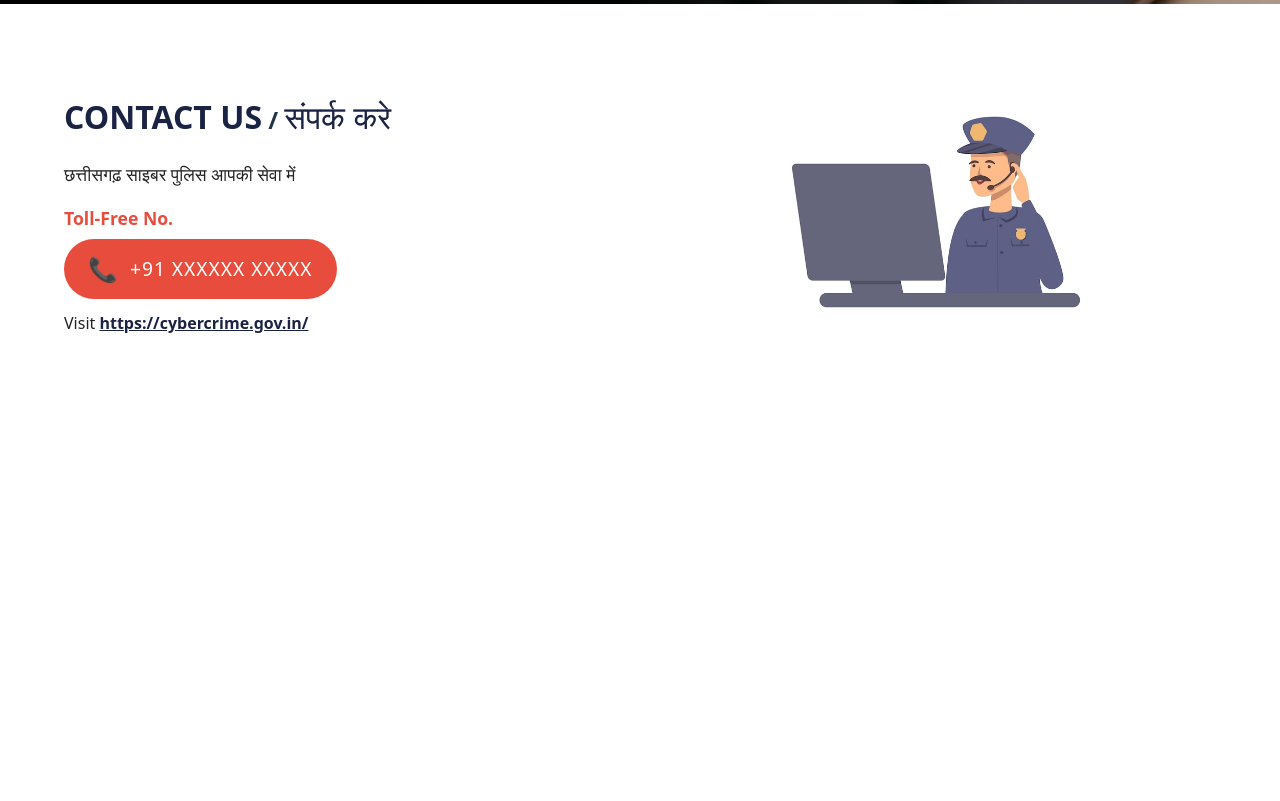
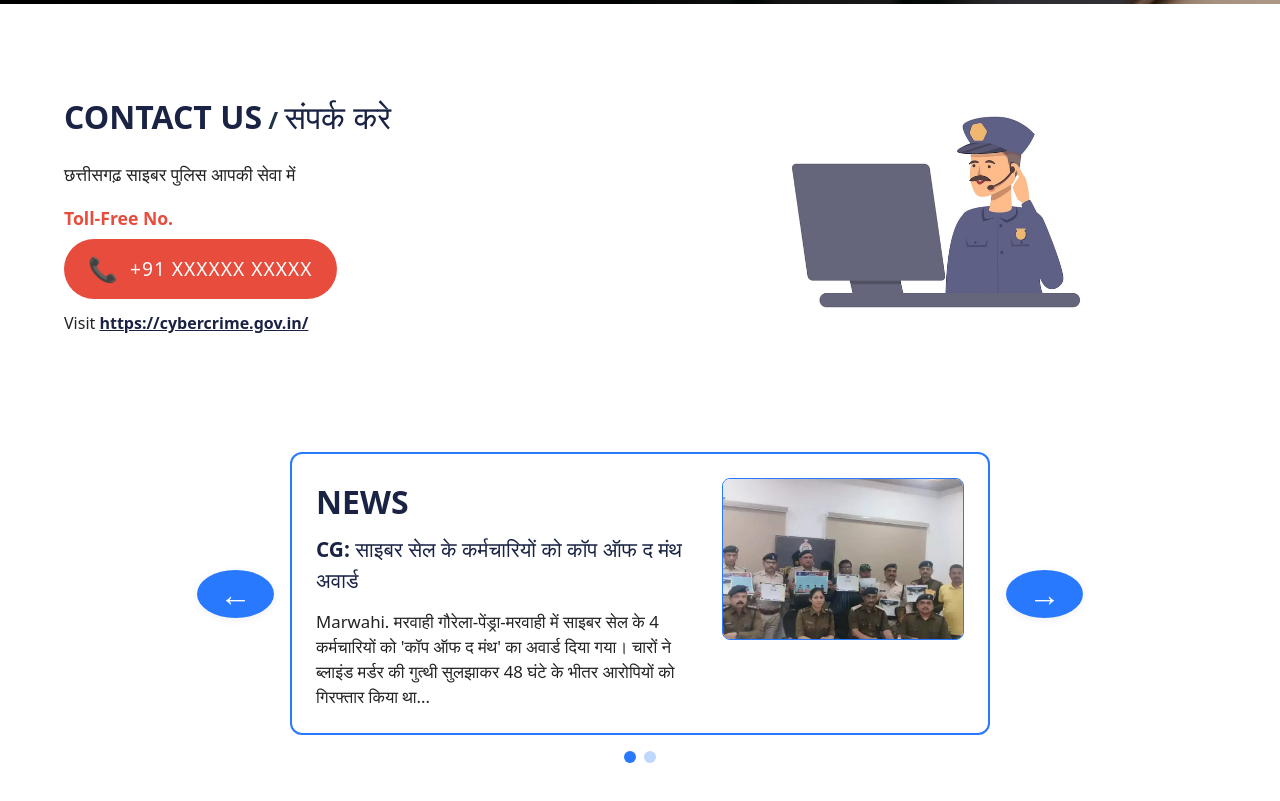
Before and after one commit to saitama-on/cyber-police, a React (Vite) app: page / in a window 1280 px wide. Shown: the part 957-1758 px from the top of the page. Before the commit the page ends 1377 px from the top, so only its background shows below. Built offline with nearby package versions, Linux system fonts and the light colour scheme.

Commit message:
scroll page

```diff
--- a/src/App.tsx
+++ b/src/App.tsx
@@ -2,6 +2,7 @@ import React from 'react';
 import Header from './components/Header';
 import Hero from './components/Hero';
 import Contact from './components/Contact';
+import NewsSection from './components/NewsSection';
 // Import other components as you create them, e.g.:
 // import Hero from './components/Hero';
 // import Contact from './components/Contact';
@@ -12,6 +13,7 @@ function App() {
       <Header />
       <Hero />
       <Contact />
+      <NewsSection />
       {/* <Hero /> */}
       {/* <Contact /> */}
       {/* Add other components here as you build them */}
--- /dev/null
+++ b/src/components/NewsSection.css
@@ -0,0 +1,115 @@
+.news-section {
+    padding: 32px 0 48px 0;
+    background: #fff;
+    display: flex;
+    flex-direction: column;
+    align-items: center;
+}
+
+.news-carousel {
+    display: flex;
+    align-items: center;
+    justify-content: center;
+    width: 100%;
+    max-width: 900px;
+    margin: 0 auto;
+    position: relative;
+}
+
+.news-card {
+    min-width: 700px;
+    max-width: 700px;
+    background: #fff;
+    border: 2px solid #2979ff;
+    border-radius: 12px;
+    display: flex;
+    align-items: flex-start;
+    padding: 24px;
+    box-sizing: border-box;
+    gap: 24px;
+    transition: box-shadow 0.2s;
+}
+
+.news-card-text {
+    flex: 2;
+}
+
+.news-title {
+    font-size: 2rem;
+    font-weight: bold;
+    color: #1a2344;
+    margin: 0 0 8px 0;
+}
+
+.news-subtitle {
+    font-size: 1.3rem;
+    font-weight: 600;
+    color: #1a2344;
+    margin: 0 0 12px 0;
+}
+
+.news-description {
+    font-size: 1.05rem;
+    color: #222;
+    margin: 0;
+}
+
+.news-card-image img {
+    width: 240px;
+    height: 160px;
+    object-fit: cover;
+    border-radius: 8px;
+    border: 1px solid #2979ff;
+}
+
+.news-arrow {
+    background: #2979ff;
+    border: none;
+    border-radius: 50%;
+    width: 48px;
+    height: 48px;
+    color: #fff;
+    font-size: 2rem;
+    cursor: pointer;
+    margin: 0 16px;
+    display: flex;
+    align-items: center;
+    justify-content: center;
+    box-shadow: 0 2px 8px #0001;
+    transition: background 0.2s;
+}
+
+.news-arrow:disabled {
+    opacity: 0.4;
+    cursor: not-allowed;
+}
+
+.news-arrow.left {
+    order: 0;
+}
+
+.news-arrow.right {
+    order: 2;
+}
+
+.news-dots {
+    display: flex;
+    justify-content: center;
+    margin-top: 16px;
+    gap: 8px;
+}
+
+.dot {
+    width: 12px;
+    height: 12px;
+    background: #2979ff;
+    border-radius: 50%;
+    display: inline-block;
+    opacity: 0.3;
+    cursor: pointer;
+    transition: opacity 0.2s;
+}
+
+.dot.active {
+    opacity: 1;
+}
--- /dev/null
+++ b/src/components/NewsSection.tsx
@@ -0,0 +1,67 @@
+import React, { useState } from 'react';
+import news1 from '../assets/news1.png'; // Use your actual image name
+import news2 from '../assets/news2.png';
+import './NewsSection.css';
+
+
+const newsData = [
+    {
+        title: 'NEWS',
+        subtitle: 'CG: साइबर सेल के कर्मचारियों को कॉप ऑफ द मंथ अवार्ड',
+        description: `Marwahi. मरवाही  गौरेला-पेंड्रा-मरवाही में साइबर सेल के 4 कर्मचारियों को 'कॉप ऑफ द मंथ' का अवार्ड दिया गया। चारों ने ब्लाइंड मर्डर की गुत्थी सुलझाकर 48 घंटे के भीतर आरोपियों को गिरफ्तार किया था...`,
+        image: news1,
+    },
+    {
+        title: 'NEWS',
+        subtitle: 'दूसरी खबर का शीर्षक',
+        description: 'यह दूसरी खबर का विवरण है...',
+        image: news2,
+    },
+    // Add more news as needed
+];
+
+const NewsSection: React.FC = () => {
+    const [current, setCurrent] = useState(0);
+
+    const nextNews = () => {
+        setCurrent((prev) => (prev + 1) % newsData.length);
+    };
+
+    const prevNews = () => {
+        setCurrent((prev) => (prev - 1 + newsData.length) % newsData.length);
+    };
+
+    return (
+        <section className="news-section">
+            <div className="news-carousel">
+                <button className="news-arrow left" onClick={prevNews} disabled={newsData.length < 2}>
+                    &#8592;
+                </button>
+                <div className="news-card">
+                    <div className="news-card-text">
+                        <h3 className="news-title">{newsData[current].title}</h3>
+                        <h4 className="news-subtitle">{newsData[current].subtitle}</h4>
+                        <p className="news-description">{newsData[current].description}</p>
+                    </div>
+                    <div className="news-card-image">
+                        <img src={newsData[current].image} alt={newsData[current].subtitle} />
+                    </div>
+                </div>
+                <button className="news-arrow right" onClick={nextNews} disabled={newsData.length < 2}>
+                    &#8594;
+                </button>
+            </div>
+            <div className="news-dots">
+                {newsData.map((_, idx) => (
+                    <span
+                        className={`dot${idx === current ? ' active' : ''}`}
+                        key={idx}
+                        onClick={() => setCurrent(idx)}
+                    ></span>
+                ))}
+            </div>
+        </section>
+    );
+};
+
+export default NewsSection;
```
Also changed, not shown: src/components/NewsCard.tsx (added, +23 -0 lines), src/assets/news1.png (added), src/assets/news2.png (added).
